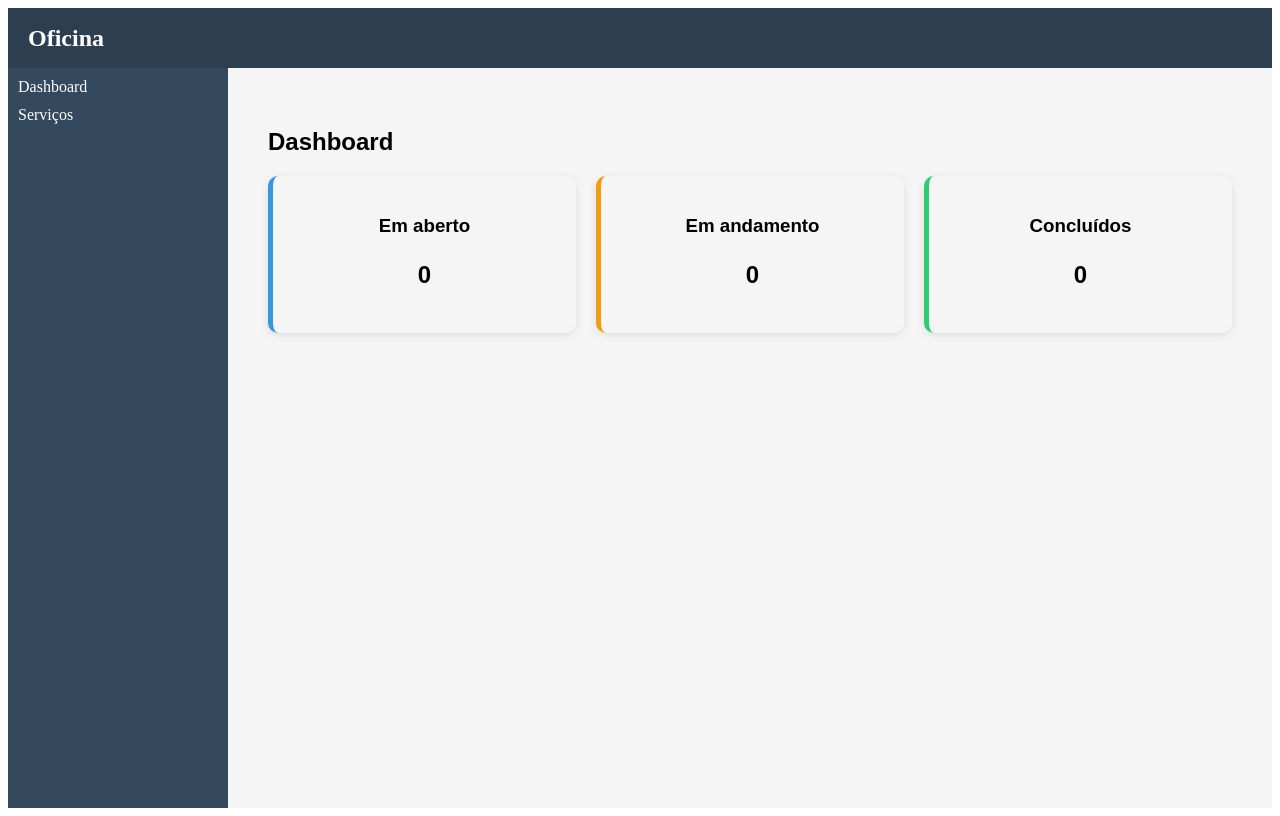
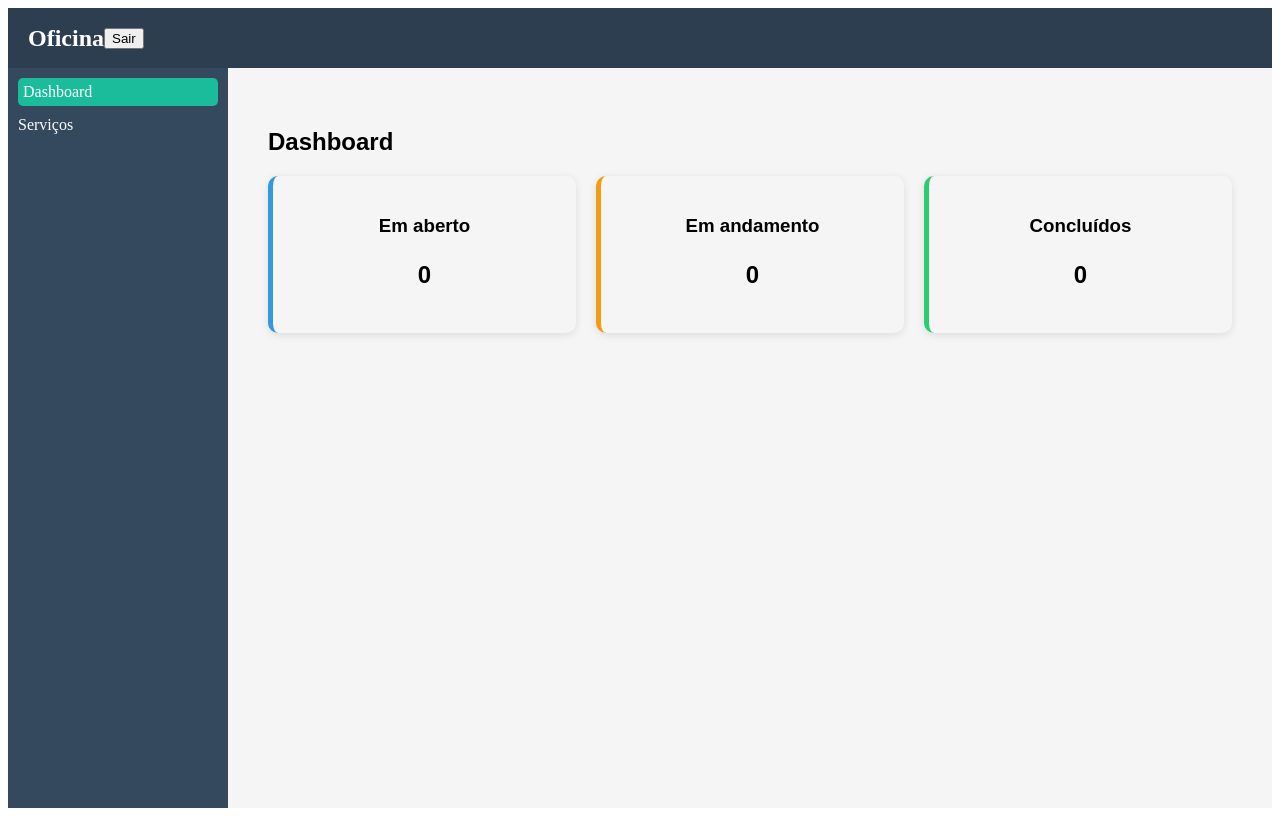
Before and after one commit to LuizFelipe99/oficina-front, an Angular app: page /dashboard in a window 1280 px wide. Built offline with nearby package versions, Linux system fonts and the light colour scheme; no server answers; sample sign-in values are in the browser's storage.

Commit message:
feat: menu selecionado destacado

```diff
--- a/src/app/core/layout/layout.component.css
+++ b/src/app/core/layout/layout.component.css
@@ -37,3 +37,9 @@
   padding: 20px;
   background: #f5f5f5;
 }
+
+.sidebar a.active {
+  background: #1abc9c;
+  padding: 5px;
+  border-radius: 5px;
+}
--- a/src/app/core/layout/layout.component.html
+++ b/src/app/core/layout/layout.component.html
@@ -1,13 +1,15 @@
 <div class="layout">
 
-  <header class="header">
-    <h2>Oficina</h2>
-  </header>
+<header class="header">
+  <h2>Oficina</h2>
+
+  <button (click)="logout()">Sair</button>
+</header>
 
   <div class="main">
     <aside class="sidebar">
-      <a routerLink="/dashboard">Dashboard</a>
-      <a routerLink="/services">Serviços</a>
+    <a routerLink="/dashboard" routerLinkActive="active">Dashboard</a>
+    <a routerLink="/services" routerLinkActive="active">Serviços</a>
     </aside>
 
     <section class="content">
--- a/src/app/core/layout/layout.component.ts
+++ b/src/app/core/layout/layout.component.ts
@@ -1,5 +1,7 @@
 import { Component } from '@angular/core';
 import { RouterModule } from '@angular/router';
+import { AuthService } from '../services/auth.service';
+import { Router } from '@angular/router';
 
 @Component({
   selector: 'app-layout',
@@ -8,6 +10,14 @@ import { RouterModule } from '@angular/router';
   templateUrl: './layout.component.html',
   styleUrl: './layout.component.css'
 })
+
 export class LayoutComponent {
-
+  constructor(
+    private authService: AuthService,
+    private router: Router
+  ) { }
+  logout() {
+    this.authService.logout();
+    this.router.navigate(['/login']);
+  }
 }
--- a/src/app/core/services/auth.service.ts
+++ b/src/app/core/services/auth.service.ts
@@ -30,4 +30,5 @@ export class AuthService {
   logout(): void {
     localStorage.removeItem('token');
   }
+
 }
```
